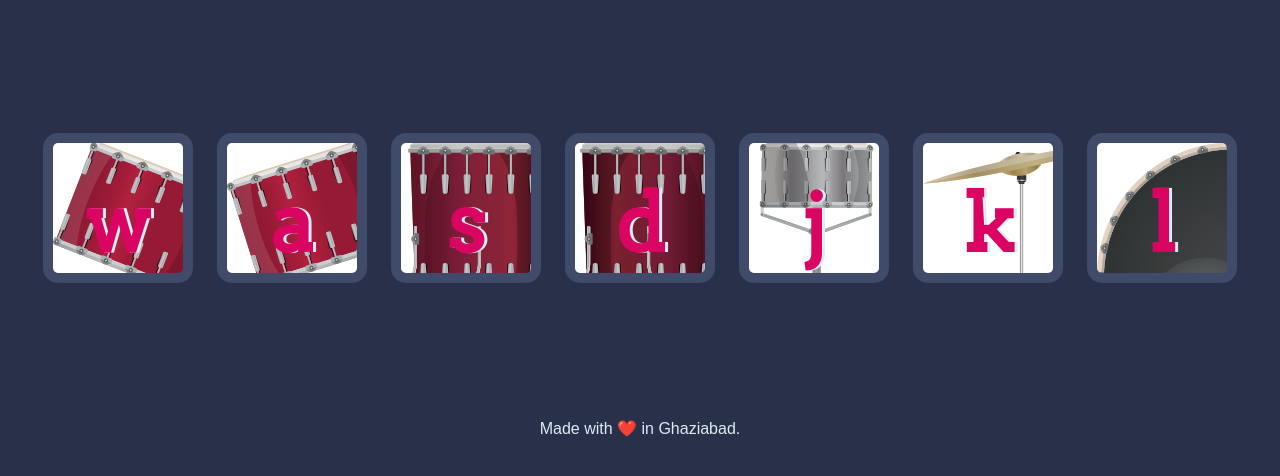
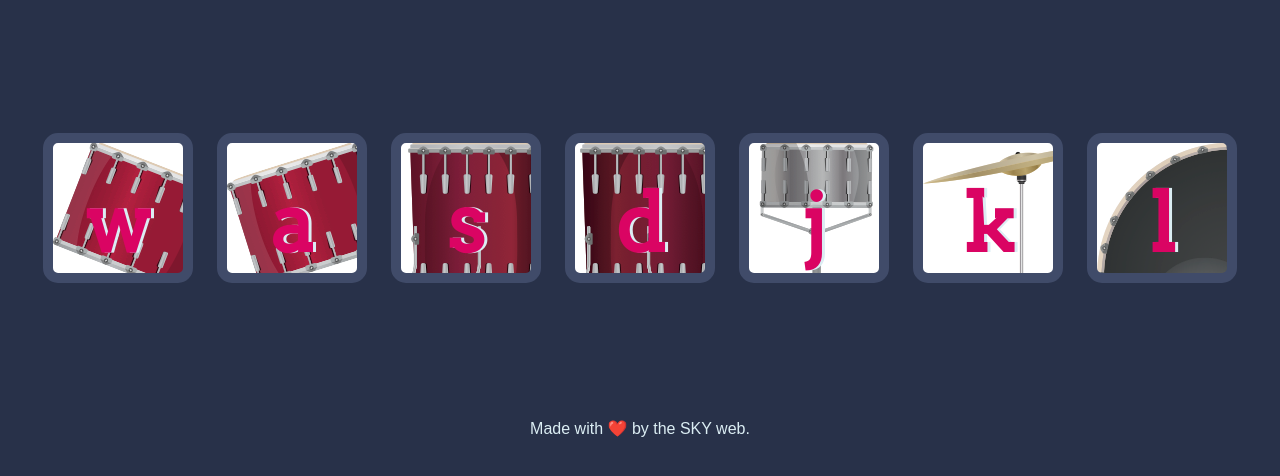
Before and after one commit to sauravkumaryadav/Drum-Kit, a plain HTML site: page index.html in a window 1280 px wide. Shown: the part 156-632 px from the top of the page. Drawn offline with Linux system fonts and the light colour scheme.

Commit message:
readme added and updated

```diff
--- a/index.html
+++ b/index.html
@@ -25,7 +25,7 @@
 
 
   <footer>
-    Made with ❤️ in Ghaziabad.
+    Made with ❤️ by the SKY web.
   </footer>
   <!-- linking java script file -->
   <script src="index.js"></script>
```
Also changed, not shown: 2 other files.
